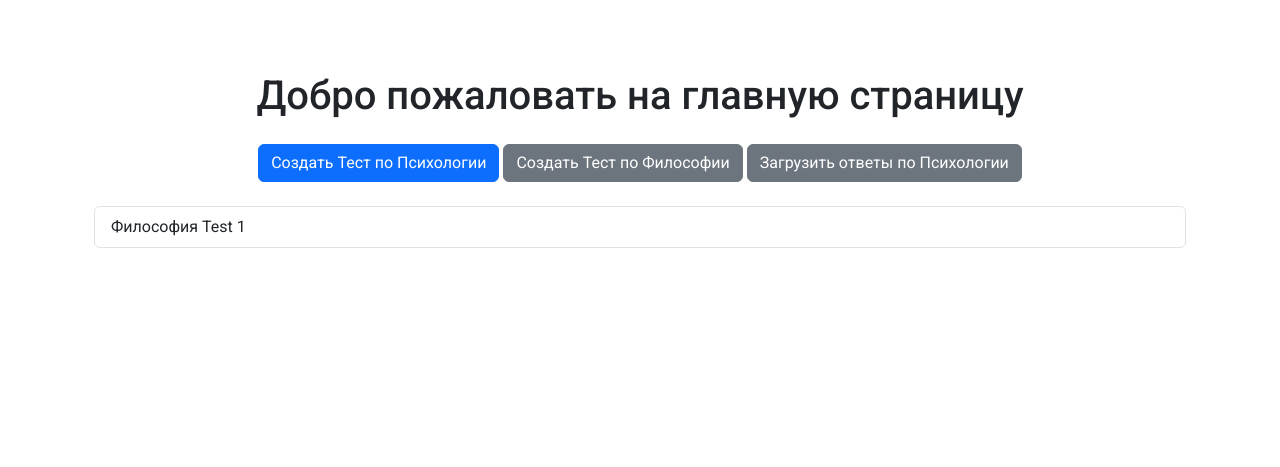
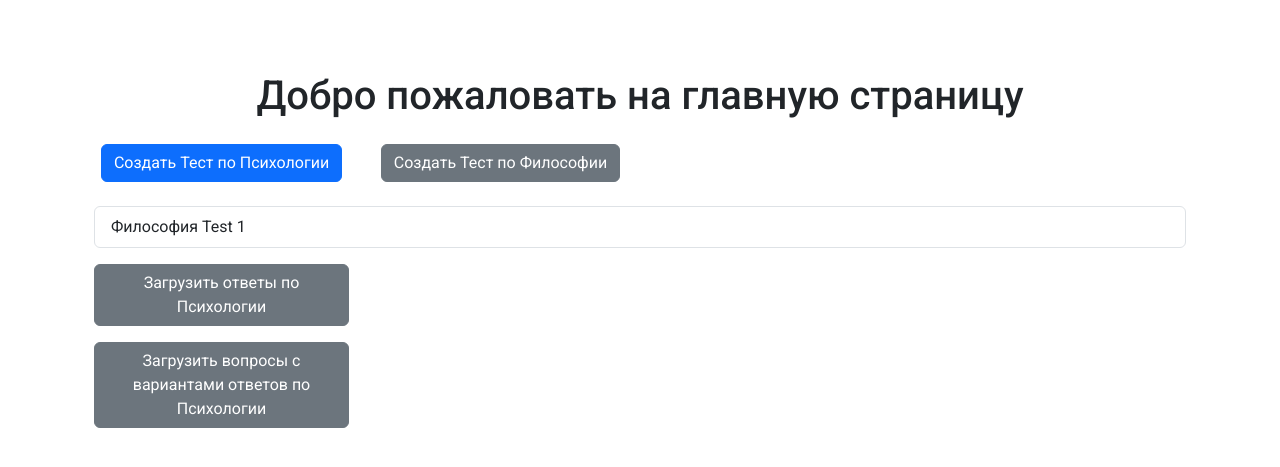
Before and after one commit to MGzyzz/exams_test, a Django app: page / in a window 1280 px wide. Shown: the part 56-523 px from the top of the page. Run offline with Django 4.2, Linux system fonts and the light colour scheme; data comes from the database, SQL or seed files in the repository.

Commit message:
1.0.8 Create: new function generate_docx_with_questions_and_answers which allows you to download questions with answers

```diff
--- a/tests_for_exams/templates/home.html
+++ b/tests_for_exams/templates/home.html
@@ -5,10 +5,15 @@
         <h1 class="text-center mb-4">Добро пожаловать на главную страницу</h1>
 
         <div class="text-center mb-4">
+            <div class="row align-items-center">
+                <div class="col-md-3">
                     <a href="{% url 'generate_questions' %}" class="btn btn-primary">Создать Тест по Психологии</a>
-        <!-- Новая кнопка для генерации теста по Философии -->
-        <a href="{% url 'generate_philosophy_questions' %}" class="btn btn-secondary">Создать Тест по Философии</a>
-        <a href="{% url 'answer_docx' %}" class="btn btn-secondary">Загрузить ответы по Психологии</a>
+                </div>
+                <div class="col-md-3">
+                    <a href="{% url 'generate_philosophy_questions' %}" class="btn btn-secondary">Создать Тест по
+                        Философии</a>
+                </div>
+            </div>
         </div>
 
         {% if tests %}
@@ -22,5 +27,13 @@
         {% else %}
             <p class="text-center">Тесты пока не созданы.</p>
         {% endif %}
+        <div class="row mt-3">
+            <div class="col-md-3">
+                <a href="{% url 'answer_docx' %}" class="btn btn-secondary">Загрузить ответы по Психологии</a>
+                <a href="{% url 'question_and_answer' %}" class="btn btn-secondary mt-3">Загрузить вопросы с вариантами
+                    ответов по Психологии</a>
+
+            </div>
+        </div>
     </div>
 {% endblock %}
--- a/tests_for_exams/urls.py
+++ b/tests_for_exams/urls.py
@@ -12,4 +12,5 @@ urlpatterns = [
     path('submit_test/<int:test_id>/', SubmitTestView.as_view(), name='submit_test'),
     path('generate_docx/<int:test_id>/', generate_docx, name='generate_docx'),
     path('answer_docx', generate_docx_with_correct_answers_by_subject, name='answer_docx'),
+    path('answer_docx', generate_docx_with_questions_and_answers, name='question_and_answer'),
 ]
--- a/tests_for_exams/views.py
+++ b/tests_for_exams/views.py
@@ -170,3 +170,30 @@ def generate_docx_with_correct_answers_by_subject(request, subject_name='Psychol
     document.save(response)
 
     return response
+
+
+def generate_docx_with_questions_and_answers(request, subject_name='Psychology'):
+    document = Document()
+    document.add_heading(f'Список Вопросов и Ответов по Предмету: {subject_name}', 0)
+
+    # Fetch the subject by name
+    subject = Subject.objects.get(name=subject_name)
+
+    # Fetch questions related to the subject
+    questions = Question.objects.filter(subject=subject)
+    for question in questions:
+        # Add the question text
+        document.add_paragraph(question.text, style='ListNumber')
+
+        # Retrieve and add all answer options for the question
+        answer_options = AnswerOption.objects.filter(question=question)
+        for answer_option in answer_options:
+            p = document.add_paragraph(style='ListBullet')
+            p.add_run(answer_option.text)
+
+    # Configure the response to return a Word document
+    response = HttpResponse(content_type='application/vnd.openxmlformats-officedocument.wordprocessingml.document')
+    response['Content-Disposition'] = f'attachment; filename="{subject_name}_questions_and_answers.docx"'
+    document.save(response)
+
+    return response
```
Also changed, not shown: 4 other files. Lines whose indentation alone changed are shown as unchanged.
